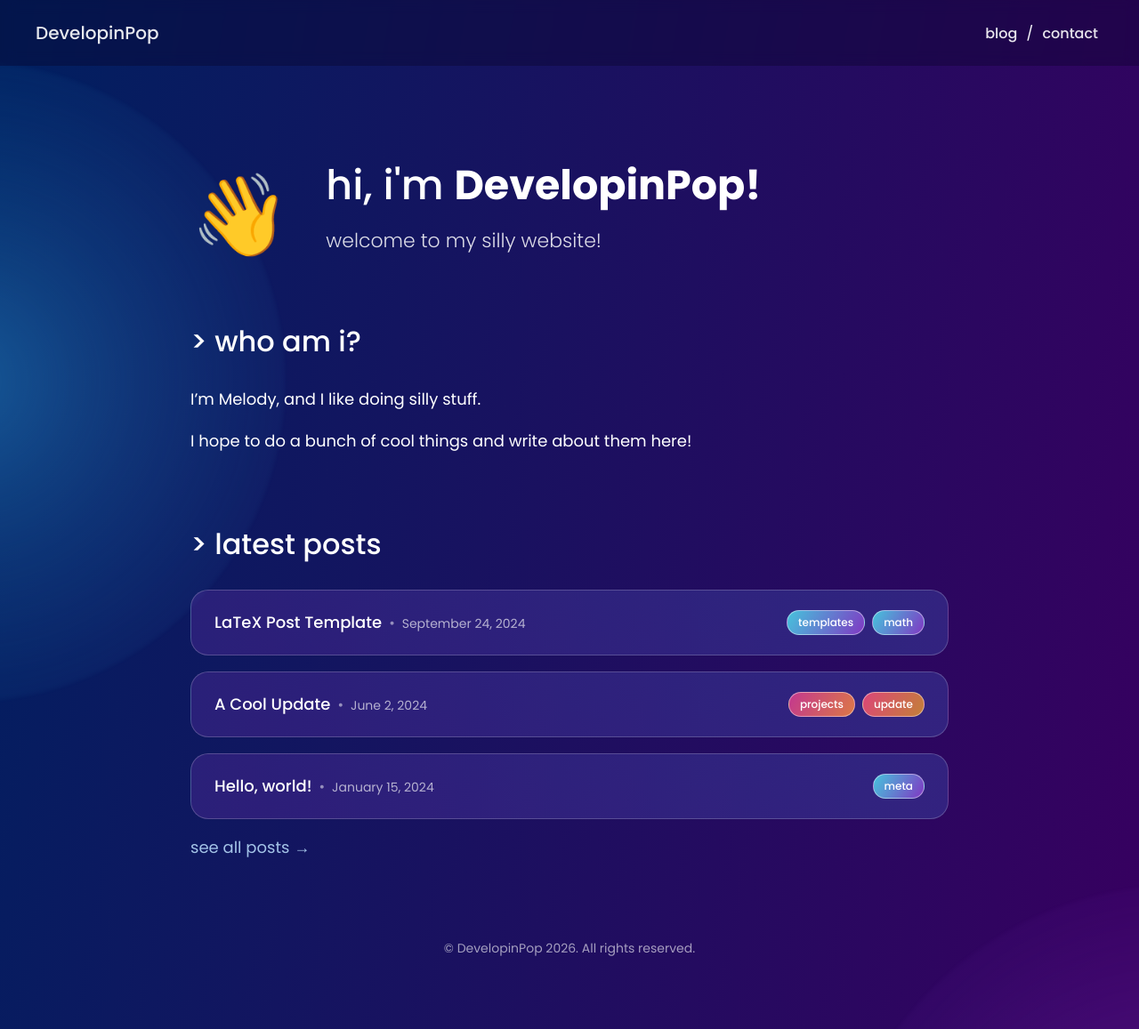
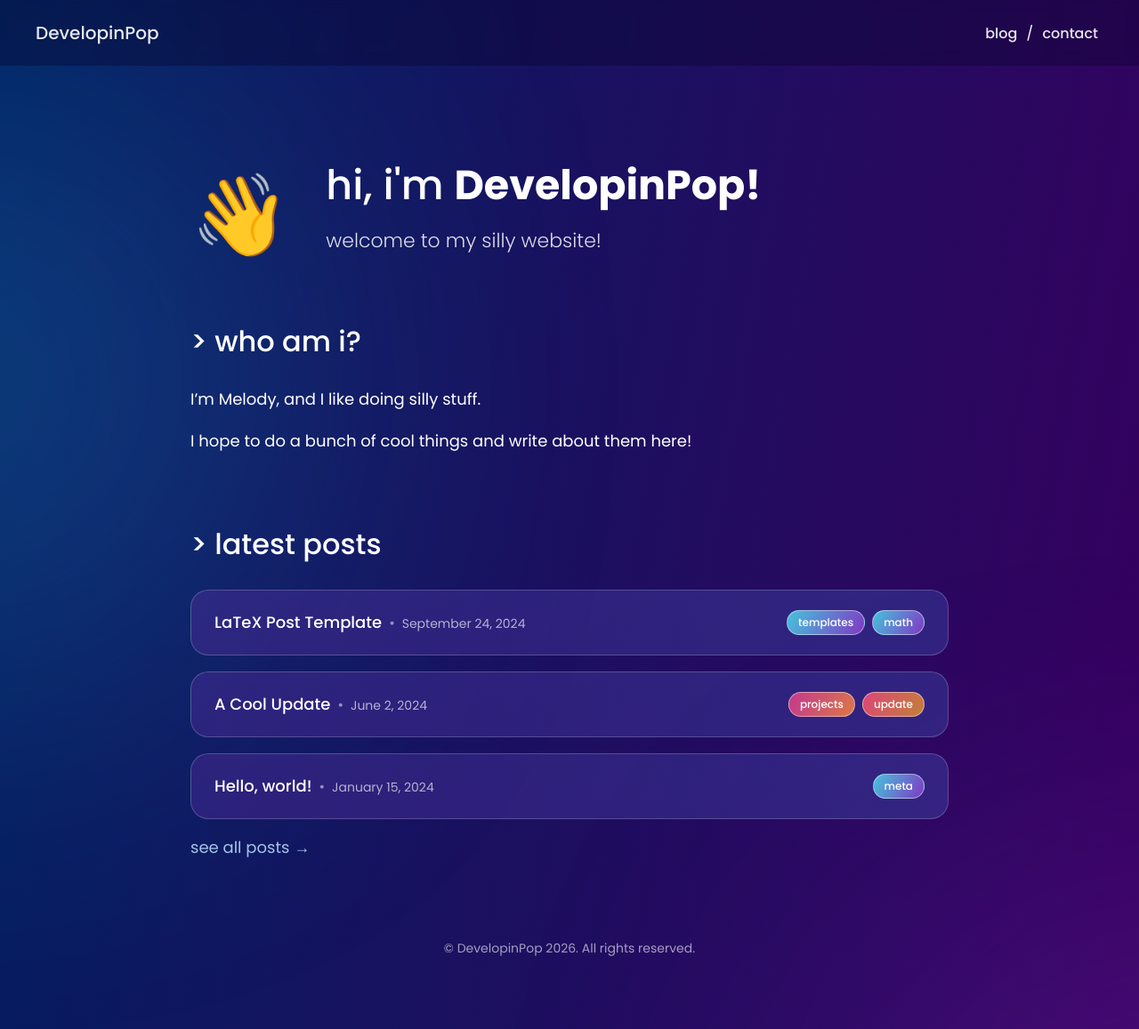
Before and after one commit to DevelopinPop/developinpop.github.io, a Jekyll site: the page built from index.md, in a window 1280 px wide and 1157 px high. Shown: the whole window at 89% size. Built offline with Jekyll 4.4.1, drawn with Linux system fonts in a browser that asks for light colours.

Commit message:
Add files via upload

```diff
--- a/assets/css/style.css
+++ b/assets/css/style.css
@@ -43,8 +43,8 @@ body {
     width: 100%;
     height: 100%;
     border-radius: 50%;
-    filter: blur(2px);
-    opacity: 0.5;
+    filter: blur(200px);
+    opacity: 0.8;
 }
 .glow-teal {
     width: 720px;
```
